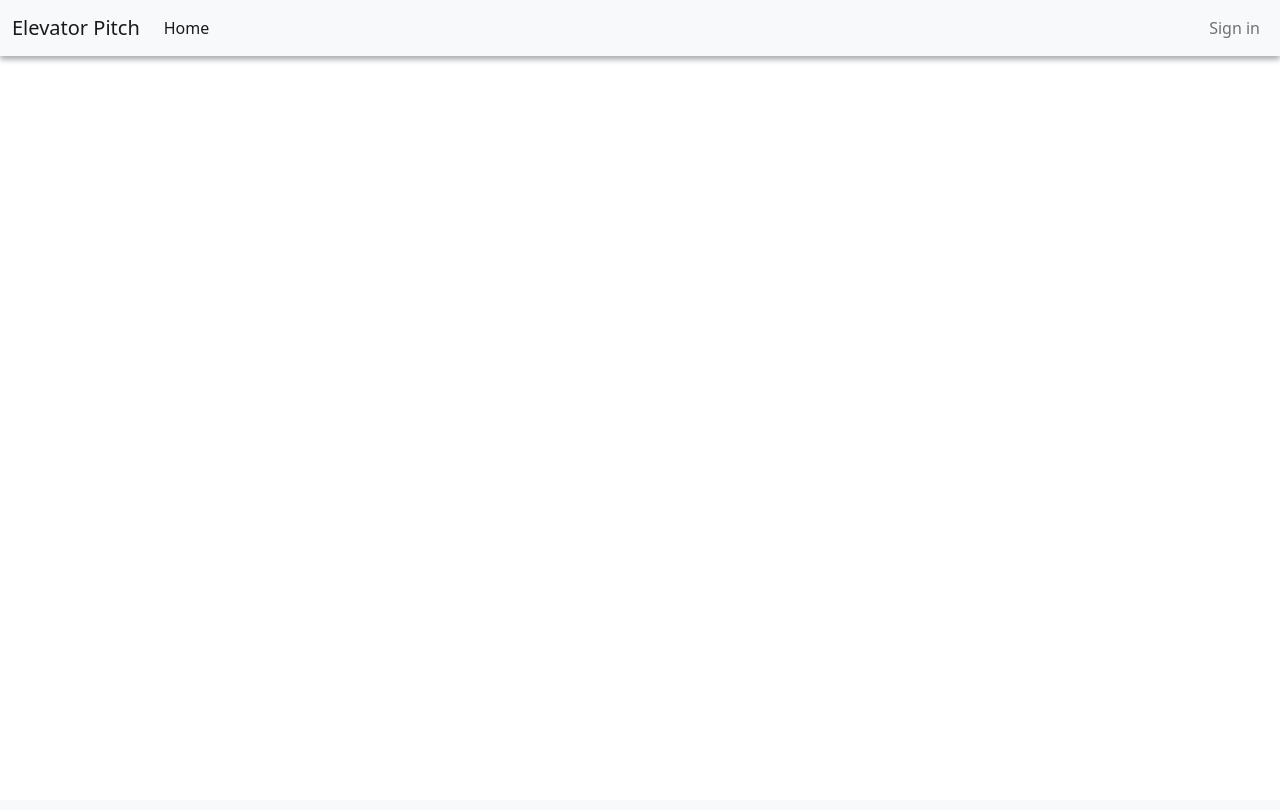
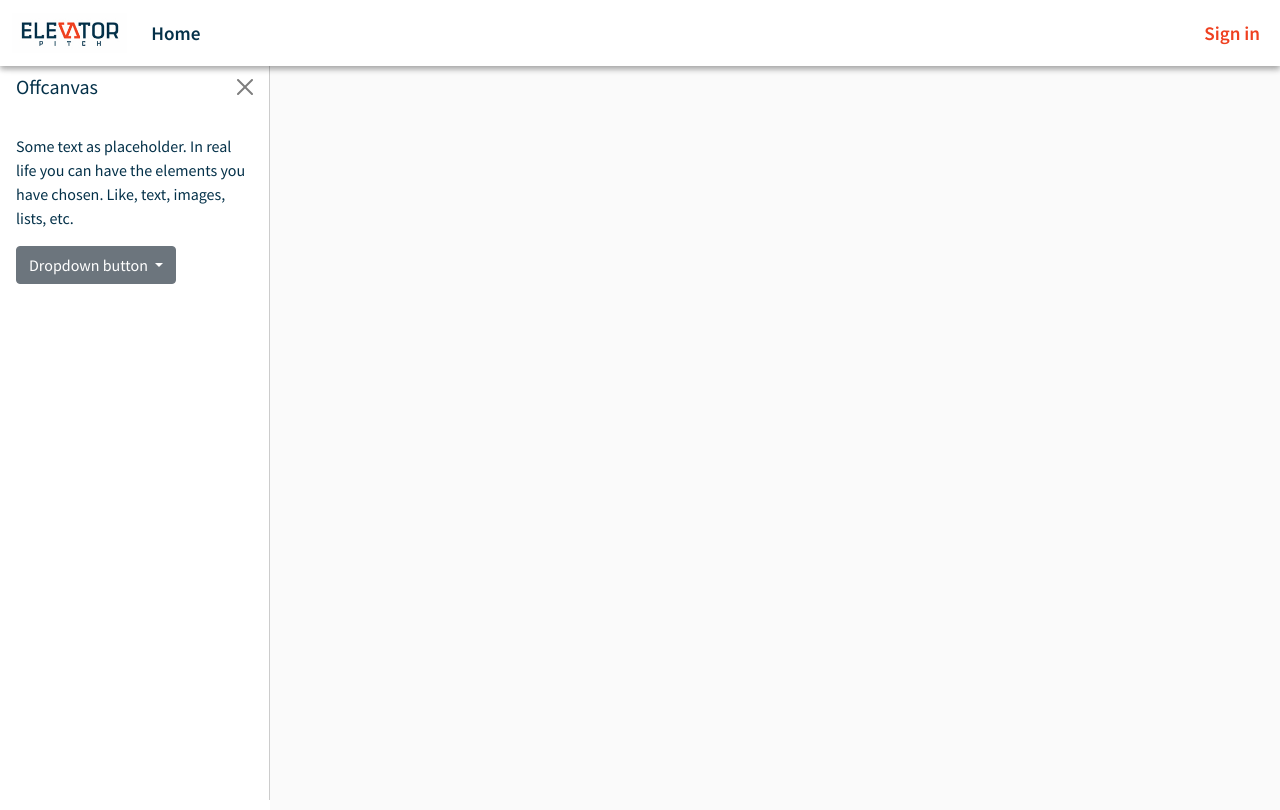
Before and after one commit to mururi/Elevator_pitch_app, a Flask app: page / in a window 1280 px wide. Before the commit the page ends 62 px from the top, so only its background shows below. Run offline with Flask 2, Linux system fonts and the light colour scheme; data that the repository does not hold is empty; some libraries are stand-ins or nearby versions.

Commit message:
Add styling to page and add sidebar

```diff
--- a/app/static/css/base.css
+++ b/app/static/css/base.css
@@ -1,3 +1,54 @@
-.navbar--shadow {
+@import url('https://fonts.googleapis.com/css2?family=Source+Sans+Pro:ital,wght@0,200;0,300;0,400;0,600;0,700;0,900;1,200;1,300;1,400;1,600;1,700;1,900&display=swap');
+
+* {
+  font-family: 'Source Sans Pro', sans-serif;
+  color: #043149;
+}
+
+/* navbar styling */
+.navbar--styling {
   box-shadow: 0 3px 6px rgba(0,0,0,0.16), 0 3px 6px rgba(0,0,0,0.23);
+  background-color: #fff;
 }
+
+a.nav-link {
+  color: #ef4020;
+  font-weight: 600;
+  font-size: 1.2rem;
+}
+
+a.nav-link.active {
+  color: #043149;
+  font-weight: 600;
+  font-size: 1.2rem;
+}
+
+/* sidebar styles */
+#sidebar {
+  width: 270px;
+}
+
+@media (min-width: 992px) {
+  body {
+    overflow: auto !important;
+  }
+
+  main {
+    margin-left: 270px;
+    background-color: #fafafa;
+    min-height: calc(100vh - 56px);
+    padding: 30px;
+  }
+
+  .offcanvas-backdrop::before {
+    display: none;
+  }
+
+  #sidebar {
+    transform: none;
+    visibility: visible !important;
+    top: 56px;
+    height: calc(100% - 56px);
+    z-index: -1;
+  }
+}
--- a/app/templates/base.html
+++ b/app/templates/base.html
@@ -26,12 +26,15 @@
       {% include 'navbar2.html' %}
     {% endblock %}
   </header>
-
+  {% include 'sidebar.html' %}
 
   <!-- Content block -->
-  {% block content %}
+  <main>
+    {% block content %}
 
-  {% endblock %}
+    {% endblock %}
+  </main>
+
   <script src="https://cdn.jsdelivr.net/npm/bootstrap@5.0.2/dist/js/bootstrap.bundle.min.js" integrity="sha384-MrcW6ZMFYlzcLA8Nl+NtUVF0sA7MsXsP1UyJoMp4YLEuNSfAP+JcXn/tWtIaxVXM" crossorigin="anonymous"></script>
 </body>
 
--- a/app/templates/index.html
+++ b/app/templates/index.html
@@ -8,6 +8,9 @@
 
 <!-- Content block -->
 {% block content %}
+  {% if current_user.is_authenticated %}
+    <a href="/new-pitch" class="btn text-center">New Pitch</a>
+  {% endif %}
 
   {% for pitch in pitches %}
     <div>
--- a/app/templates/navbar2.html
+++ b/app/templates/navbar2.html
@@ -1,6 +1,8 @@
-<nav class="navbar navbar-expand-lg navbar-light bg-light navbar--shadow">
+<nav class="navbar navbar-expand-lg navbar--styling">
   <div class="container-fluid">
-    <a class="navbar-brand" href="/">Elevator Pitch</a>
+    <a class="navbar-brand" href="/">
+      <img src="../static/Elevator Pitch Logo.png" alt="Elevator Pitch Logo" height="40">
+    </a>
     <button class="navbar-toggler" type="button" data-bs-toggle="collapse" data-bs-target="#navbarSupportedContent" aria-controls="navbarSupportedContent" aria-expanded="false" aria-label="Toggle navigation">
       <span class="navbar-toggler-icon"></span>
     </button>
--- /dev/null
+++ b/app/templates/sidebar.html
@@ -0,0 +1,28 @@
+<!-- <a class="btn btn-primary" data-bs-toggle="offcanvas" href="#offcanvasExample" role="button" aria-controls="offcanvasExample">
+  Link with href
+</a>
+<button class="btn btn-primary" type="button" data-bs-toggle="offcanvas" data-bs-target="#offcanvasExample" aria-controls="offcanvasExample">
+  Button with data-bs-target
+</button> -->
+
+<div class="offcanvas offcanvas-start" id="sidebar" tabindex="-1" id="offcanvasExample" aria-labelledby="offcanvasExampleLabel">
+  <div class="offcanvas-header">
+    <h5 class="offcanvas-title" id="offcanvasExampleLabel">Offcanvas</h5>
+    <button type="button" class="btn-close text-reset" data-bs-dismiss="offcanvas" aria-label="Close"></button>
+  </div>
+  <div class="offcanvas-body">
+    <div>
+      Some text as placeholder. In real life you can have the elements you have chosen. Like, text, images, lists, etc.
+    </div>
+    <div class="dropdown mt-3">
+      <button class="btn btn-secondary dropdown-toggle" type="button" id="dropdownMenuButton" data-bs-toggle="dropdown">
+        Dropdown button
+      </button>
+      <ul class="dropdown-menu" aria-labelledby="dropdownMenuButton">
+        <li><a class="dropdown-item" href="#">Action</a></li>
+        <li><a class="dropdown-item" href="#">Another action</a></li>
+        <li><a class="dropdown-item" href="#">Something else here</a></li>
+      </ul>
+    </div>
+  </div>
+</div>
```
Also changed, not shown: app/static/Elevator Pitch Logo.png (added), app/static/fbca3544feb8b60f819abcb6b3abca0d.jpg (added).
